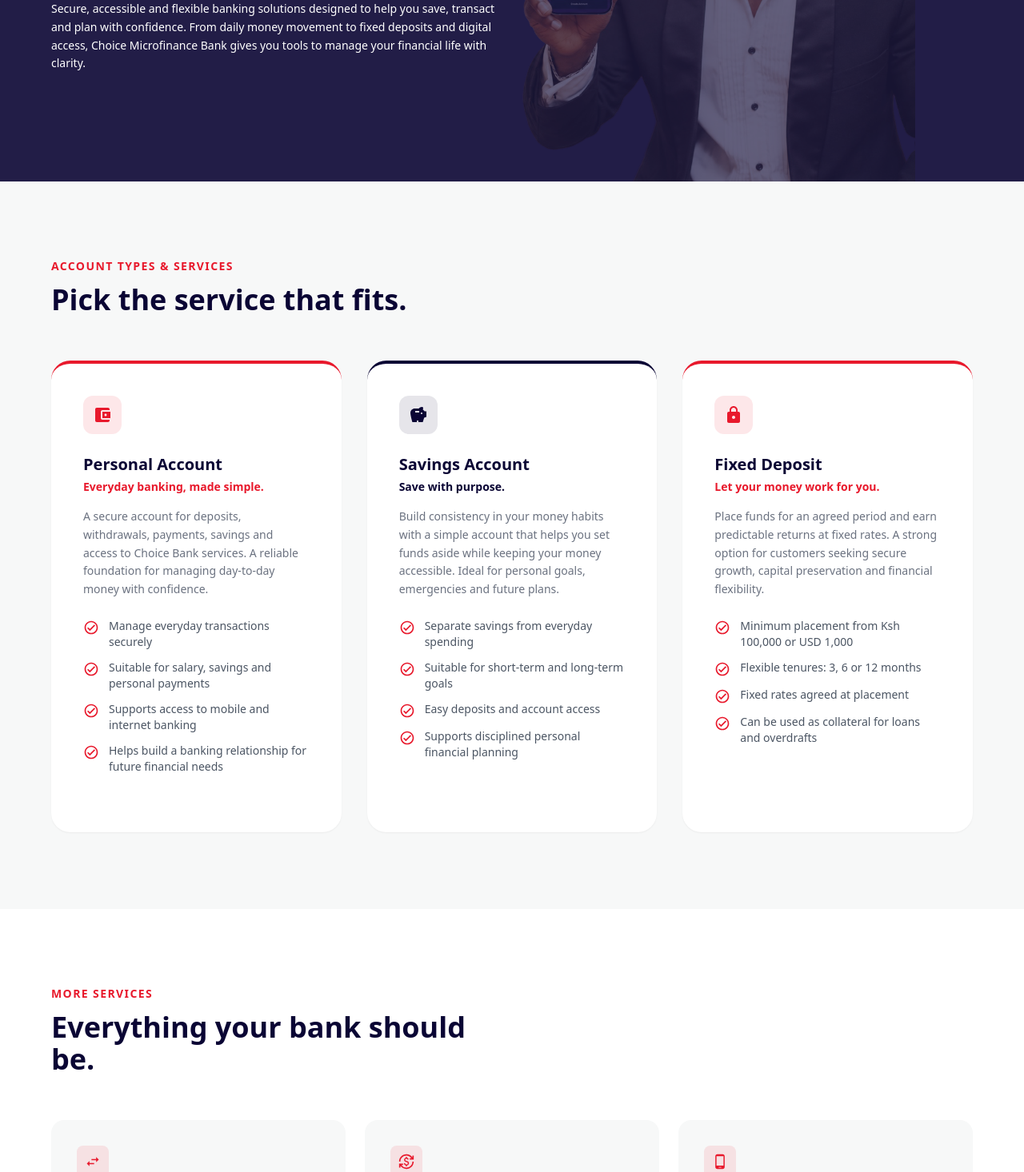
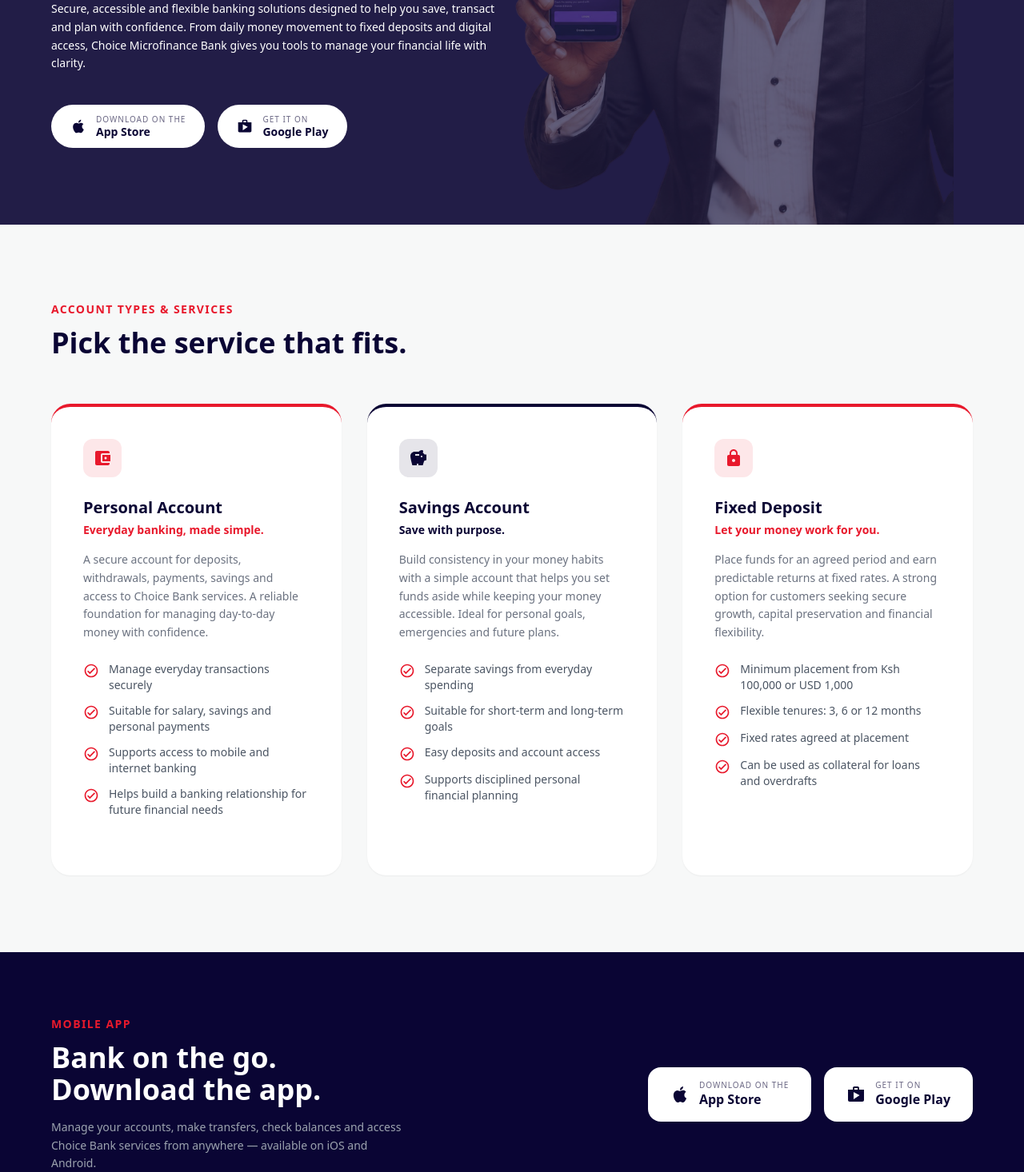
Before and after one commit to georgemwangi118/choicebank-website-revamp, a Next.js app: page /personal-banking in a window 1280 px wide. Shown: the part 420-1886 px from the top of the page at 80% size. Built offline with nearby package versions, Linux system fonts and the light colour scheme.

Commit message:
Added app store and google play store links

```diff
--- a/app/loading.tsx
+++ b/app/loading.tsx
@@ -1,9 +1,29 @@
 export default function Loading() {
   return (
-    <div className="min-h-screen flex items-center justify-center bg-[#F7F8F8]">
-      <div className="text-center">
-        <div className="w-16 h-16 border-4 border-[#E8192C] border-t-transparent rounded-full animate-spin mx-auto mb-4"></div>
-        <p className="text-gray-600">Loading...</p>
+    <div className="min-h-screen bg-white animate-pulse">
+      {/* Hero skeleton */}
+      <div className="bg-[#0A0534] pt-40 pb-24 px-6 md:px-16">
+        <div className="max-w-7xl mx-auto flex flex-col md:flex-row items-center gap-12">
+          <div className="flex-1 space-y-5">
+            <div className="h-4 w-24 bg-white/20 rounded-full" />
+            <div className="h-12 w-3/4 bg-white/20 rounded-xl" />
+            <div className="h-12 w-1/2 bg-white/20 rounded-xl" />
+            <div className="h-4 w-full bg-white/10 rounded-full" />
+            <div className="h-4 w-5/6 bg-white/10 rounded-full" />
+            <div className="h-12 w-40 bg-white/20 rounded-full mt-4" />
+          </div>
+          <div className="flex-1 h-80 bg-white/10 rounded-3xl hidden md:block" />
+        </div>
+      </div>
+      {/* Content skeleton */}
+      <div className="py-20 px-6 md:px-16 max-w-7xl mx-auto space-y-6">
+        <div className="h-4 w-32 bg-gray-200 rounded-full" />
+        <div className="h-8 w-64 bg-gray-200 rounded-xl" />
+        <div className="grid md:grid-cols-3 gap-6 pt-4">
+          {[1, 2, 3].map((i) => (
+            <div key={i} className="h-48 bg-gray-100 rounded-2xl" />
+          ))}
+        </div>
       </div>
     </div>
   );
--- a/app/personal-banking/page.tsx
+++ b/app/personal-banking/page.tsx
@@ -1,6 +1,6 @@
 import { Metadata } from 'next';
 import Image from 'next/image';
-import { CheckCircleOutlined, Savings, AccountBalanceWallet, Lock, SwapHoriz, CurrencyExchange, PhoneAndroid } from '@mui/icons-material';
+import { CheckCircleOutlined, Savings, AccountBalanceWallet, Lock, SwapHoriz, CurrencyExchange, PhoneAndroid, Apple, Shop } from '@mui/icons-material';
 import bg from '@/public/assets/pages/personal.png'
 
 export const metadata: Metadata = {
@@ -98,7 +98,32 @@ export default function PersonalBankingPage() {
           <p className="text-white text-sm max-w-xl leading-relaxed mb-10">
             Secure, accessible and flexible banking solutions designed to help you save, transact and plan with confidence. From daily money movement to fixed deposits and digital access, Choice Microfinance Bank gives you tools to manage your financial life with clarity.
           </p>
-
+          <div className="flex flex-wrap gap-4">
+            <a
+              href="https://apps.apple.com/us/app/choice-bank/id6504041400?platform=ipad"
+              target="_blank"
+              rel="noopener noreferrer"
+              className="inline-flex items-center gap-3 bg-white text-[#0A0534] px-6 py-3 rounded-full font-semibold hover:bg-gray-100 transition-colors"
+            >
+              <Apple fontSize="small" />
+              <span className="text-sm leading-tight">
+                <span className="block text-[10px] font-normal uppercase tracking-widest opacity-60">Download on the</span>
+                App Store
+              </span>
+            </a>
+            <a
+              href="https://play.google.com/store/apps/details?id=micro.finance.bank.choice.kenya&hl=en"
+              target="_blank"
+              rel="noopener noreferrer"
+              className="inline-flex items-center gap-3 bg-white text-[#0A0534] px-6 py-3 rounded-full font-semibold hover:bg-gray-100 transition-colors"
+            >
+              <Shop fontSize="small" />
+              <span className="text-sm leading-tight">
+                <span className="block text-[10px] font-normal uppercase tracking-widest opacity-60">Get it on</span>
+                Google Play
+              </span>
+            </a>
+          </div>
         </div>
       </div>
 
@@ -132,6 +157,45 @@ export default function PersonalBankingPage() {
         </div>
       </div>
 
+      {/* App Download Banner */}
+      <div className="py-20 px-6 md:px-16 bg-[#0A0534]">
+        <div className="max-w-7xl mx-auto flex flex-col md:flex-row items-center justify-between gap-10">
+          <div>
+            <p className="text-sm font-semibold text-[#E8192C] uppercase tracking-widest mb-3">Mobile App</p>
+            <h2 className="text-4xl font-bold text-white mb-4">Bank on the go.<br />Download the app.</h2>
+            <p className="text-gray-400 text-sm max-w-md leading-relaxed">
+              Manage your accounts, make transfers, check balances and access Choice Bank services from anywhere — available on iOS and Android.
+            </p>
+          </div>
+          <div className="flex flex-col sm:flex-row gap-4 shrink-0">
+            <a
+              href="https://apps.apple.com/us/app/choice-bank/id6504041400?platform=ipad"
+              target="_blank"
+              rel="noopener noreferrer"
+              className="inline-flex items-center gap-3 bg-white text-[#0A0534] px-7 py-4 rounded-2xl font-semibold hover:bg-gray-100 transition-colors min-w-[180px]"
+            >
+              <Apple />
+              <span className="leading-tight">
+                <span className="block text-[10px] font-normal uppercase tracking-widest opacity-60">Download on the</span>
+                <span className="text-base font-bold">App Store</span>
+              </span>
+            </a>
+            <a
+              href="https://play.google.com/store/apps/details?id=micro.finance.bank.choice.kenya&hl=en"
+              target="_blank"
+              rel="noopener noreferrer"
+              className="inline-flex items-center gap-3 bg-white text-[#0A0534] px-7 py-4 rounded-2xl font-semibold hover:bg-gray-100 transition-colors min-w-[180px]"
+            >
+              <Shop />
+              <span className="leading-tight">
+                <span className="block text-[10px] font-normal uppercase tracking-widest opacity-60">Get it on</span>
+                <span className="text-base font-bold">Google Play</span>
+              </span>
+            </a>
+          </div>
+        </div>
+      </div>
+
       {/* Additional Services */}
       <div className="py-24 px-6 md:px-16 bg-white">
         <div className="max-w-7xl mx-auto">
--- a/components/common/Header.tsx
+++ b/components/common/Header.tsx
@@ -189,7 +189,7 @@ export default function Header() {
               }}
               className={`px-4 py-2 rounded-full font-semibold ${buttonBg} transition-colors duration-300`}
             >
-              Get the App
+              Download the App
             </button>
             {getStartedOpen && (
               <div className="absolute top-full mt-2 bg-white text-black rounded-md shadow-md w-48 py-2 right-0">
@@ -347,7 +347,7 @@ export default function Header() {
             }}
             className="flex justify-between items-center py-2 border-b border-white/10 w-full"
           >
-            Get the App <KeyboardArrowDown />
+            Download the App <KeyboardArrowDown />
           </button>
 
           {getStartedOpen && (
--- a/components/home/HeroSection.tsx
+++ b/components/home/HeroSection.tsx
@@ -1,4 +1,3 @@
-'use client';
 
 import Link from 'next/link';
 import { ArrowForward } from '@mui/icons-material';
--- a/components/home/HowItWorks.tsx
+++ b/components/home/HowItWorks.tsx
@@ -1,4 +1,3 @@
-'use client';
 
 import { Send, Bolt, Lock } from '@mui/icons-material';
 
--- a/components/home/LogbookLoansSection.tsx
+++ b/components/home/LogbookLoansSection.tsx
@@ -1,4 +1,3 @@
-'use client';
 
 import Link from 'next/link';
 import Image from 'next/image';
--- a/components/home/RemittanceSection.tsx
+++ b/components/home/RemittanceSection.tsx
@@ -1,4 +1,3 @@
-'use client';
 
 import Image from 'next/image';
 import Link from 'next/link';
--- a/components/home/WhatWeOffer.tsx
+++ b/components/home/WhatWeOffer.tsx
@@ -1,4 +1,3 @@
-'use client';
 
 import { SwapHoriz, CreditCard, AccountBalance, Public } from '@mui/icons-material';
 
```
